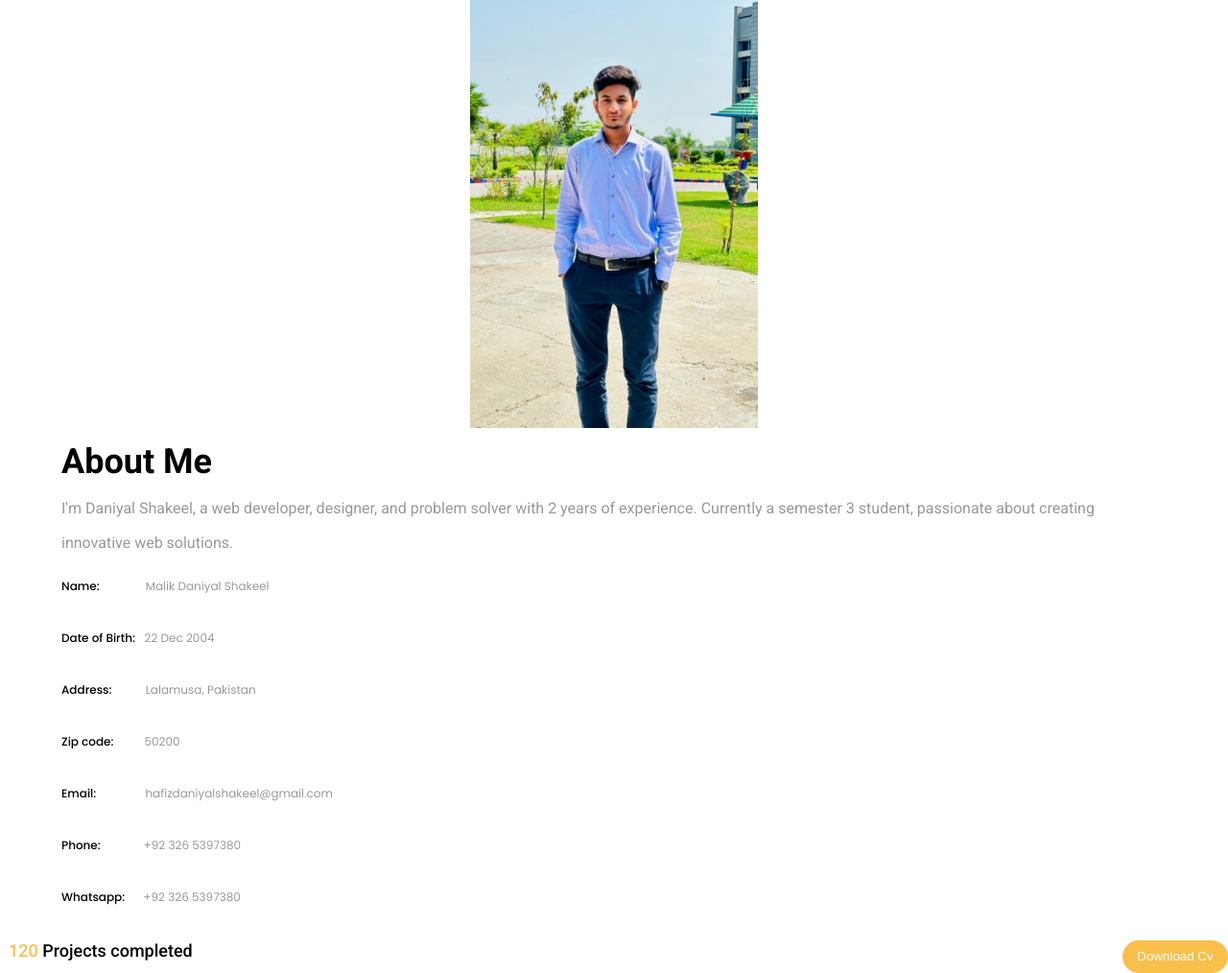
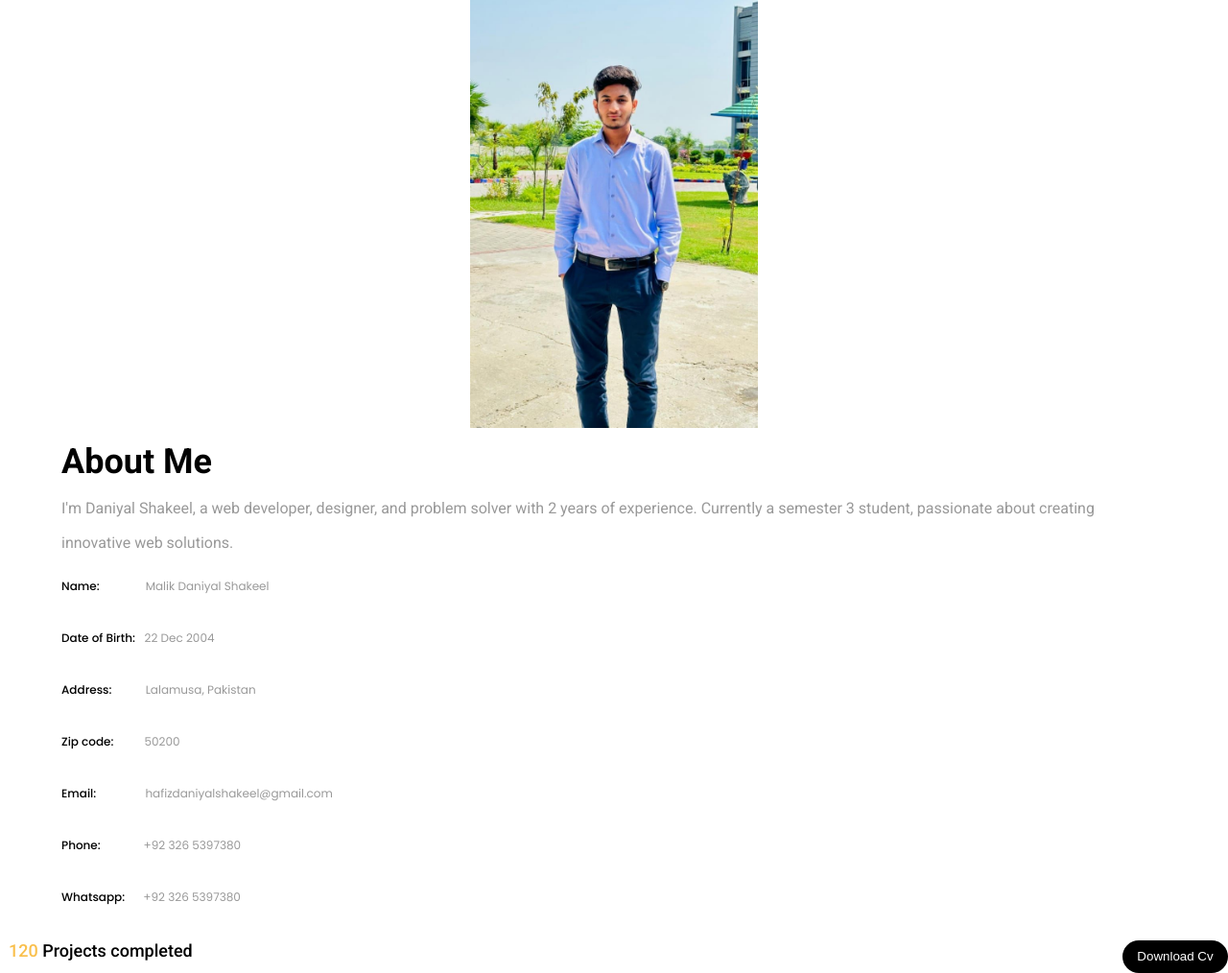
Before and after one commit to nova-x0/portfolio, a plain HTML site: page index.html in a window 1280 px wide. Shown: the part 635-1649 px from the top of the page at 96% size. Drawn offline with Linux system fonts and the light colour scheme.

Commit message:
Update index.css

```diff
--- a/index.css
+++ b/index.css
@@ -391,6 +391,10 @@ body {
   border-radius: 17px;
   border: none;
   text-transform: capitalize;
-  background-color: #f9bf4b;
+  background-color: black;
   color: white;
 }
+.s2-cv-btn:hover{
+    background-color: #f9bf4b;
+    color: white;
+}
```
